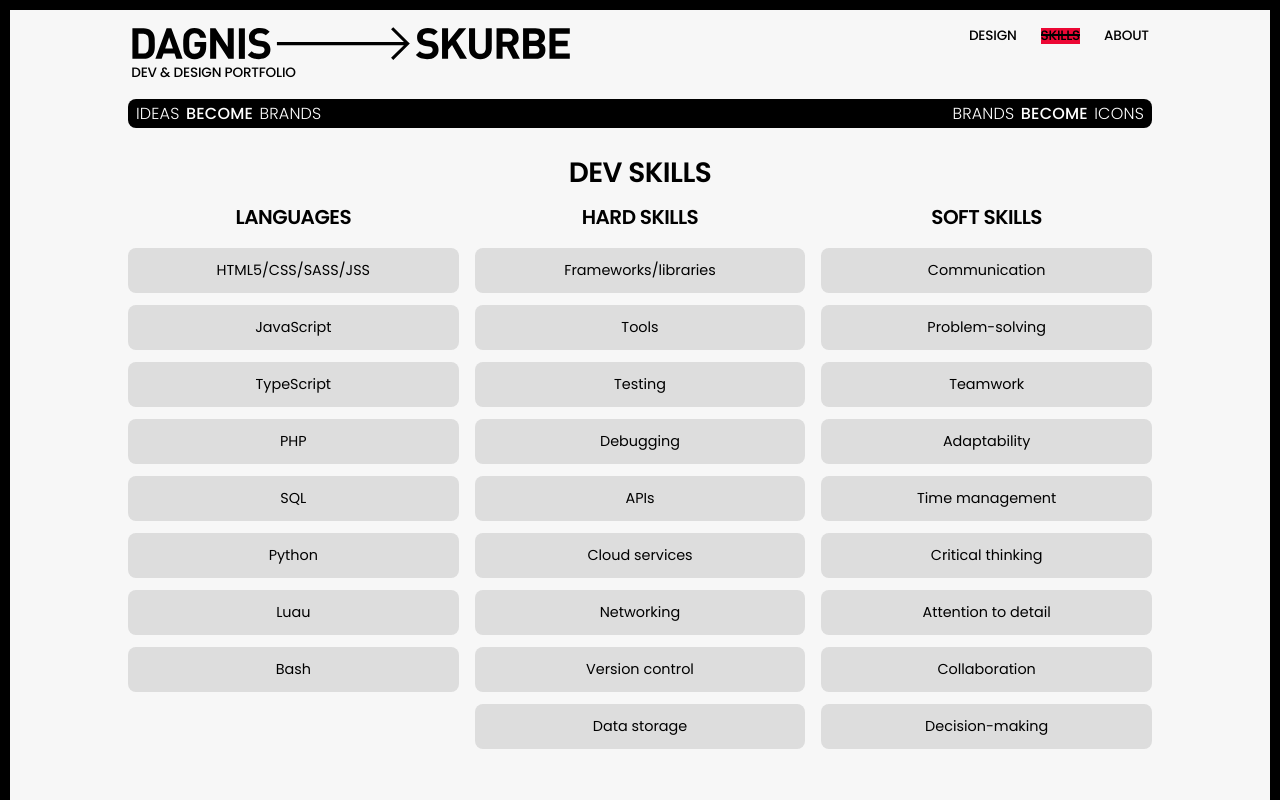
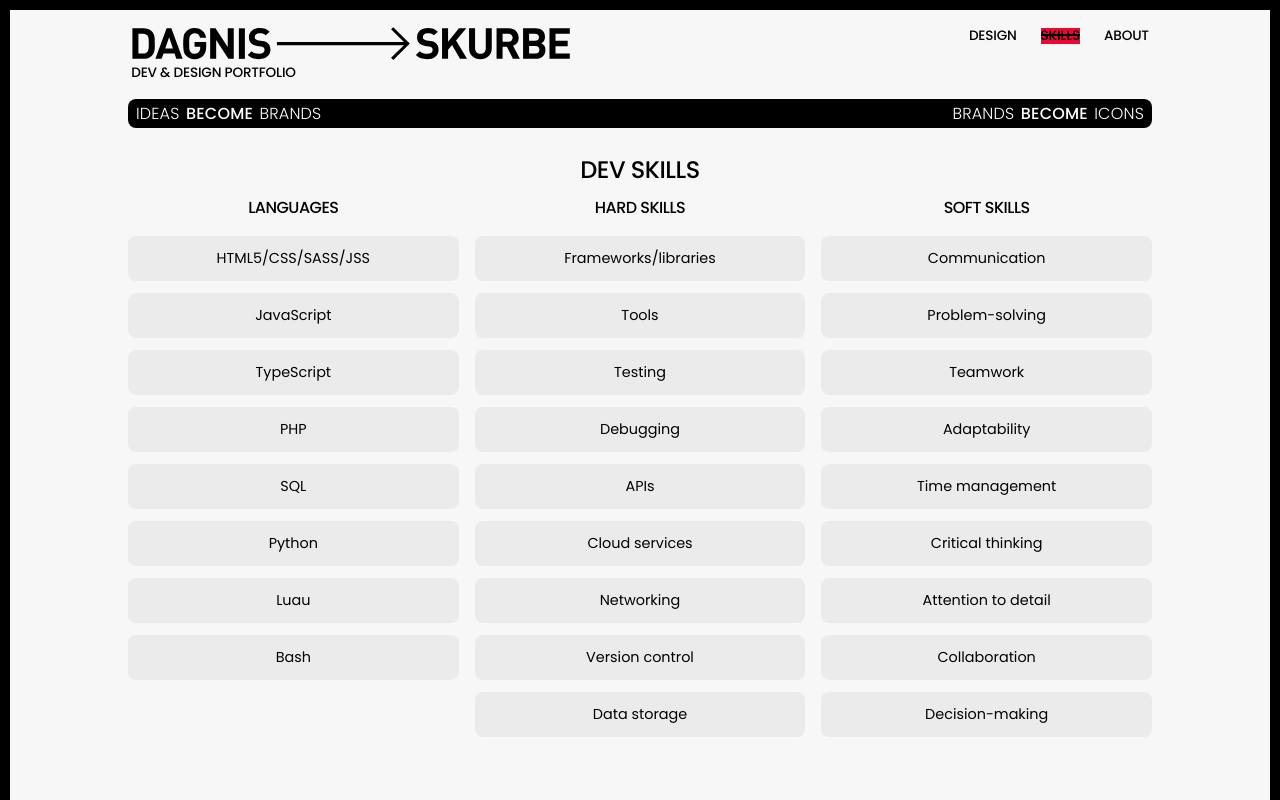
Before and after one commit to getdagnis/2024_portfolio_vite, a React (Vite) app: page /skills in a window 1280 px wide. Shown: the top 800 px of the page. Built offline with nearby package versions, Linux system fonts and the light colour scheme.

Commit message:
skills page pre-design tweaks

```diff
--- a/src/pages/SkillsPage.css
+++ b/src/pages/SkillsPage.css
@@ -35,14 +35,16 @@
 }
 
 #skills-container h3 {
-  font-size: 1.75rem;
+  font-size: 1.5rem;
+  font-weight: 500;
   text-transform: uppercase;
   letter-spacing: -0.5px;
   padding: 0.5rem 0;
 }
 
 #skills-container h2 {
-  font-size: 1.25rem;
+  font-size: 1rem;
+  font-weight: 500;
   text-transform: uppercase;
   letter-spacing: -0.5px;
   padding: 0 0 0.25rem;
@@ -57,7 +59,7 @@
   padding: 0.75rem;
   margin: 0.75rem 0;
   font-size: 0.9rem;
-  background: var(--gridItem);
+  background: #dddddd77;
   border-radius: var(--radius);
   cursor: pointer;
 }
```
